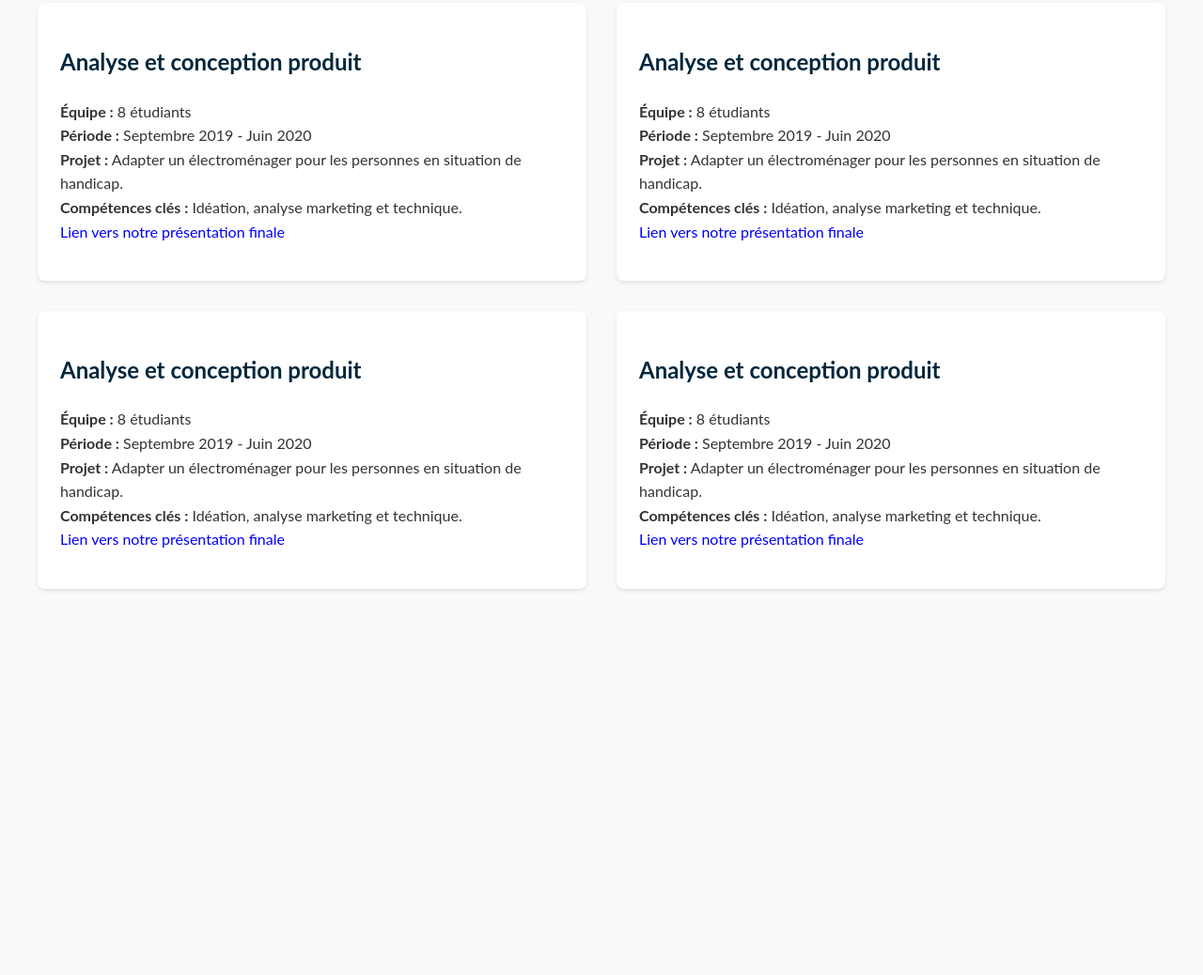
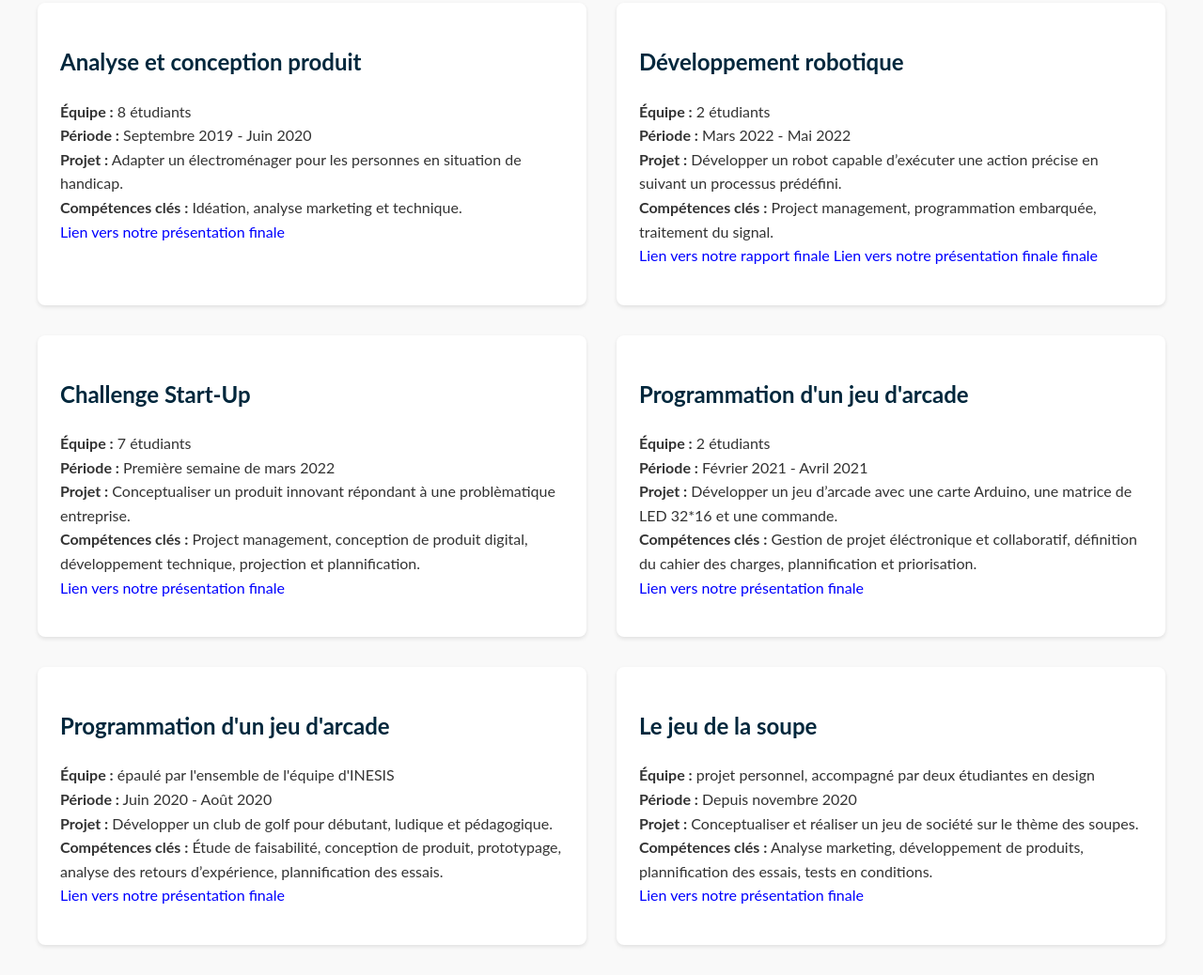
Before and after one commit to eugeneleconte/portfolio, a plain HTML site: page index.html in a window 1280 px wide. Shown: the part 588-1626 px from the top of the page at 94% size. Before the commit the page ends 1247 px from the top, so only its background shows below. Drawn offline with Linux system fonts and the light colour scheme.

Commit message:
nouvelles sections

```diff
--- a/index.html
+++ b/index.html
@@ -78,31 +78,50 @@
            <strong>Compétences clés :</strong> Idéation, analyse marketing et technique.<br>
            <a href="#">Lien vers notre présentation finale</a></p>
        </section>
-       <!-- analyse et conception produits -->
+       <!-- Développement robotique -->
        <section>
-           <h2>Analyse et conception produit</h2>
-           <p><strong>Équipe :</strong> 8 étudiants<br>
-           <strong>Période :</strong> Septembre 2019 - Juin 2020<br>
-           <strong>Projet :</strong> Adapter un électroménager pour les personnes en situation de handicap.<br>
-           <strong>Compétences clés :</strong> Idéation, analyse marketing et technique.<br>
+           <h2>Développement robotique</h2>
+           <p><strong>Équipe :</strong> 2 étudiants<br>
+           <strong>Période :</strong> Mars 2022 - Mai 2022<br>
+           <strong>Projet :</strong> Développer un robot capable d’exécuter une action précise en suivant un processus prédéfini.<br>
+           <strong>Compétences clés :</strong> Project management, programmation embarquée, traitement du signal.<br>
+           <a href="#">Lien vers notre rapport finale</a>
+           <a href="#">Lien vers notre présentation finale finale</a></p>
+       </section>
+              <!-- Challenge Start-Up -->
+       <section>
+           <h2>Challenge Start-Up</h2>
+           <p><strong>Équipe :</strong> 7 étudiants<br>
+           <strong>Période :</strong> Première semaine de mars 2022<br>
+           <strong>Projet :</strong> Conceptualiser un produit innovant répondant à une problèmatique entreprise.<br>
+           <strong>Compétences clés :</strong> Project management, conception de produit digital, développement technique, projection et plannification.<br>
            <a href="#">Lien vers notre présentation finale</a></p>
        </section>
-              <!-- analyse et conception produits -->
+              <!-- Programmation d'un jeu d'arcade -->
        <section>
-           <h2>Analyse et conception produit</h2>
-           <p><strong>Équipe :</strong> 8 étudiants<br>
-           <strong>Période :</strong> Septembre 2019 - Juin 2020<br>
-           <strong>Projet :</strong> Adapter un électroménager pour les personnes en situation de handicap.<br>
-           <strong>Compétences clés :</strong> Idéation, analyse marketing et technique.<br>
+           <h2>Programmation d'un jeu d'arcade</h2>
+           <p><strong>Équipe :</strong> 2 étudiants<br>
+           <strong>Période :</strong> Février 2021 - Avril 2021<br>
+           <strong>Projet :</strong> Développer un jeu d’arcade avec une carte Arduino, une matrice de LED 32*16 et une commande.<br>
+           <strong>Compétences clés :</strong> Gestion de projet éléctronique et collaboratif, définition du cahier des charges, plannification et priorisation.<br>
            <a href="#">Lien vers notre présentation finale</a></p>
        </section>
-              <!-- analyse et conception produits -->
+        <!-- analyse et conception produits -->
        <section>
-           <h2>Analyse et conception produit</h2>
-           <p><strong>Équipe :</strong> 8 étudiants<br>
-           <strong>Période :</strong> Septembre 2019 - Juin 2020<br>
-           <strong>Projet :</strong> Adapter un électroménager pour les personnes en situation de handicap.<br>
-           <strong>Compétences clés :</strong> Idéation, analyse marketing et technique.<br>
+           <h2>Programmation d'un jeu d'arcade</h2>
+           <p><strong>Équipe :</strong> épaulé par l'ensemble de l'équipe d'INESIS<br>
+           <strong>Période :</strong> Juin 2020 - Août 2020<br>
+           <strong>Projet :</strong> Développer un club de golf pour débutant, ludique et pédagogique.<br>
+           <strong>Compétences clés :</strong> Étude de faisabilité, conception de produit, prototypage, analyse des retours d’expérience, plannification des essais.<br>
+           <a href="#">Lien vers notre présentation finale</a></p>
+       </section>
+        <!-- analyse et conception produits -->
+       <section>
+           <h2>Le jeu de la soupe</h2>
+           <p><strong>Équipe :</strong> projet personnel, accompagné par deux étudiantes en design<br>
+           <strong>Période :</strong> Depuis novembre 2020<br>
+           <strong>Projet :</strong>  Conceptualiser et réaliser un jeu de société sur le thème des soupes.<br>
+           <strong>Compétences clés :</strong> Analyse marketing, développement de produits, plannification des essais, tests en conditions.<br>
            <a href="#">Lien vers notre présentation finale</a></p>
        </section>
    </div>
```
